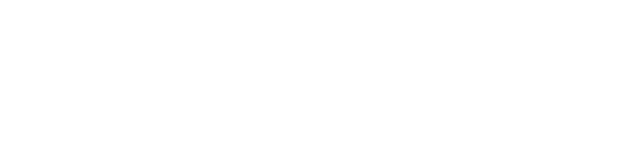
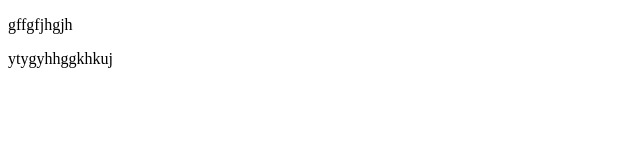
Before and after one commit to hemalathahs/example, a plain HTML site: page leela/page.html in a window 1280 px wide. Shown: the whole page, without its empty margins (0-640 px from the left). Drawn offline with Linux system fonts and the light colour scheme.

Commit message:
page.html updated

```diff
--- a/leela/page.html
+++ b/leela/page.html
@@ -9,6 +9,9 @@
     <title>Document</title>
 </head>
 <body>
-
+    <p>
+        gffgfjhgjh
+    </p>
+    <p>ytygyhhggkhkuj</p>
 </body>
 </html>
```
